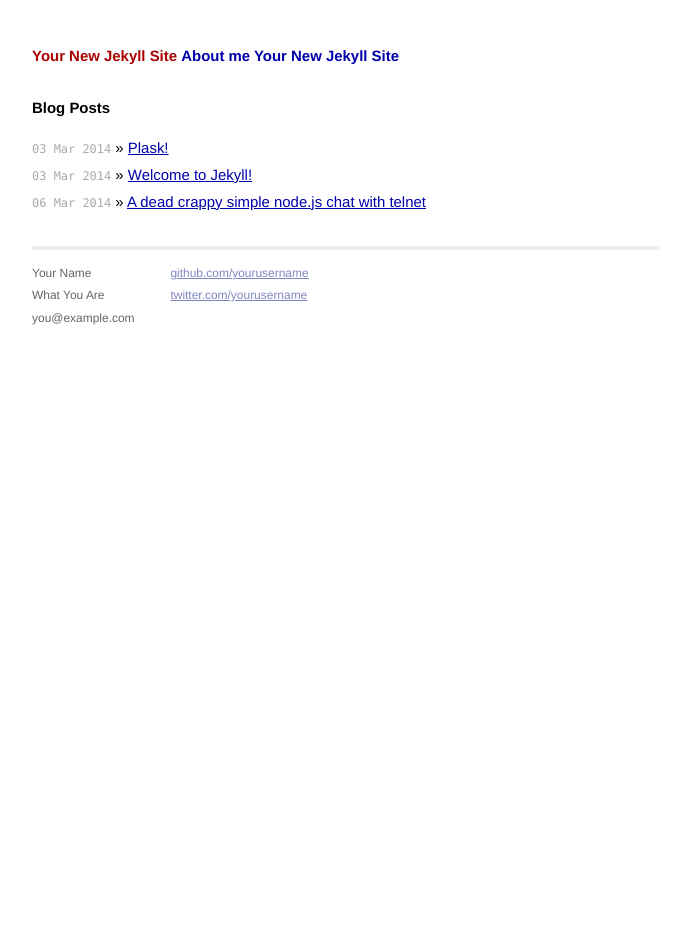
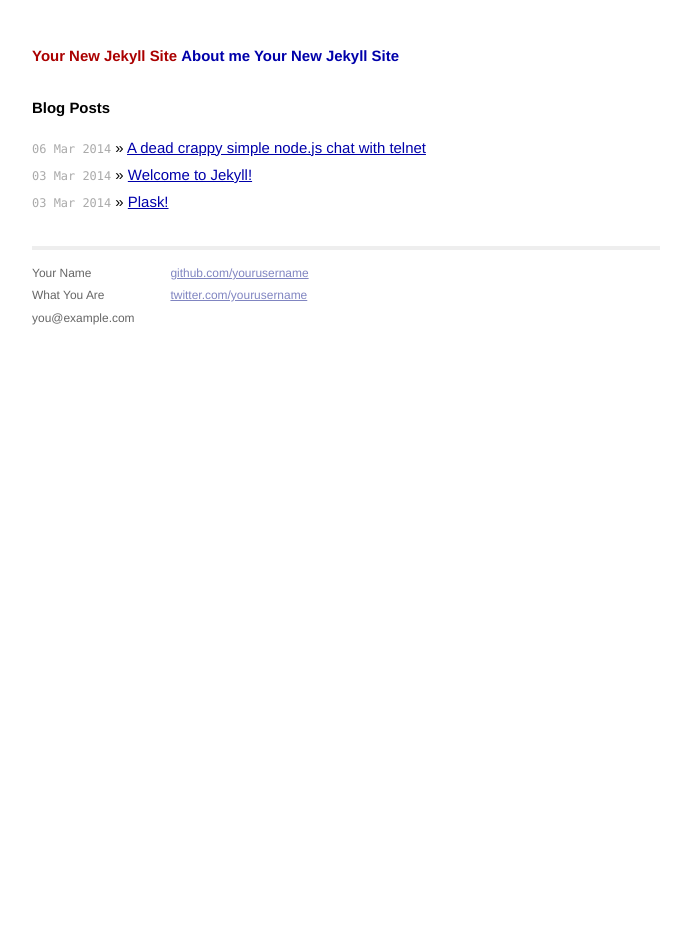
Before and after one commit to jhnsv/jhnsv.github.io, a Jekyll site: the page built from index.html, in a window 1280 px wide. Shown: the whole page, without its empty margins (294-985 px from the left). Built offline with Jekyll 4.4.1, drawn with Linux system fonts in a browser that asks for light colours; Markdown is read by kramdown in place of the engine named in the settings.

Commit message:
changes blog post order

```diff
--- a/index.html
+++ b/index.html
@@ -6,7 +6,7 @@ title: Your New Jekyll Site
 <div id="home">
   <h1>Blog Posts</h1>
   <ul class="posts">
-    {% for post in site.posts reversed %}
+    {% for post in site.posts %}
       <li><span>{{ post.date | date_to_string }}</span> &raquo; <a href="{{ post.url }}">{{ post.title }}</a></li>
     {% endfor %}
   </ul>
```
